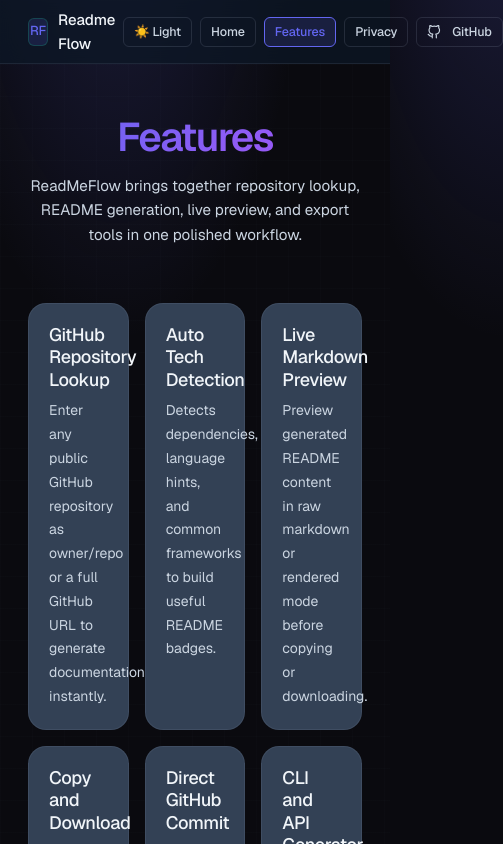
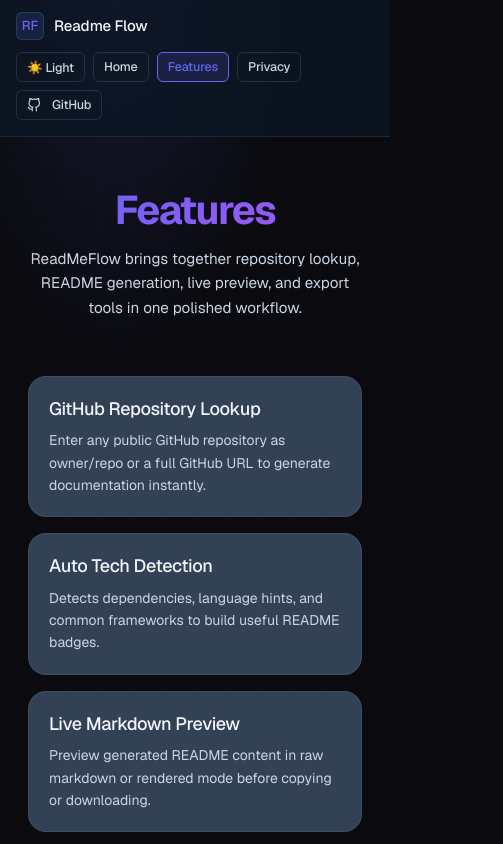
Before and after one commit to S4-coder/Read-Me-Flow, a Next.js app: page /features in a window 390 px wide. Shown: the top 844 px of the page, 503 px wide, since content can reach past the window. Built offline with nearby package versions, Linux system fonts and the light colour scheme.

Commit message:
Center width and App Router page layouts

```diff
--- a/pages/features.jsx
+++ b/app/features/page.js
@@ -1,5 +1,5 @@
-import Header from '../components/Header';
-import Footer from '../components/Footer';
+import Header from '../../components/Header';
+import Footer from '../../components/Footer';
 
 export const metadata = {
   title: 'Features',
@@ -46,23 +46,14 @@
         </section>
 
         <section className="panel" style={{ padding: 0, overflow: 'visible' }}>
-          <div style={{
-            display: 'grid',
-            gridTemplateColumns: 'repeat(3, minmax(0, 1fr))',
-            gap: '1rem',
-          }}>
+          <div className="content-grid">
             {features.map((feature) => (
               <article
                 key={feature.title}
-                style={{
-                  background: 'var(--bg-elevated)',
-                  border: '1px solid var(--border-dim)',
-                  borderRadius: '18px',
-                  padding: '1.25rem',
-                }}
+                className="feature-card"
               >
-                <h2 style={{ fontSize: '18px', marginBottom: '0.5rem' }}>{feature.title}</h2>
-                <p style={{ color: 'var(--text-secondary)', fontSize: '14px' }}>{feature.description}</p>
+                <h2 className="feature-card-title">{feature.title}</h2>
+                <p className="feature-card-description">{feature.description}</p>
               </article>
             ))}
           </div>
--- a/app/globals.css
+++ b/app/globals.css
@@ -57,6 +57,13 @@
   line-height: 1.6;
   min-height: 100vh;
   overflow-x: hidden;
+}
+
+html,
+body,
+#__next {
+  width: 100%;
+  max-width: 100%;
 }
 
 /* ─── Subtle grid texture ───────────────────────────────────── */
@@ -195,6 +202,9 @@
   grid-template-columns: 45fr 55fr;
   gap: 0;
   flex: 1;
+  width: 100%;
+  max-width: 1180px;
+  margin: 0 auto;
   overflow: hidden;
   padding: 0 1.75rem 1.5rem;
 }
@@ -207,7 +217,15 @@
   }
 }
 
+@media (max-width: 720px) {
+  .workspace {
+    max-width: 100%;
+    padding: 0 1rem 1rem;
+  }
+}
+
 .panel {
+  min-width: 0;
   overflow-y: auto;
   padding: 2rem 1.75rem;
   scroll-padding-top: 1rem;
@@ -217,19 +235,89 @@
   border-right: 1px solid var(--border-dim);
 }
 
+.content-grid {
+  display: grid;
+  grid-template-columns: repeat(3, minmax(0, 1fr));
+  gap: 1rem;
+  width: 100%;
+}
+
+.feature-card {
+  width: 100%;
+  min-width: 0;
+  background: var(--bg-elevated);
+  border: 1px solid var(--border-dim);
+  border-radius: 18px;
+  padding: 1.25rem;
+}
+
+.feature-card-title {
+  font-size: 18px;
+  margin: 0 0 0.5rem;
+  line-height: 1.35;
+}
+
+.feature-card-description {
+  margin: 0;
+  color: var(--text-secondary);
+  font-size: 14px;
+  line-height: 1.6;
+}
+
+@media (max-width: 900px) {
+  .content-grid {
+    grid-template-columns: repeat(2, minmax(0, 1fr));
+  }
+}
+
+@media (max-width: 620px) {
+  .content-grid {
+    grid-template-columns: 1fr;
+  }
+}
+
 /* ─── Navbar ────────────────────────────────────────────────── */
 .navbar {
-  height: 64px;
+  width: 100%;
+  min-height: 64px;
+  height: auto;
   border-bottom: 1px solid var(--border-dim);
   background: rgba(13, 23, 38, 0.75);
   backdrop-filter: blur(12px);
   -webkit-backdrop-filter: blur(12px);
   display: flex;
   align-items: center;
-  padding: 0 1.75rem;
+  justify-content: space-between;
+  padding: 0.75rem 1.75rem;
   position: sticky;
   top: 0;
   z-index: 50;
+}
+
+.navbar-actions {
+  margin-left: auto;
+  display: flex;
+  align-items: center;
+  justify-content: flex-end;
+  flex-wrap: wrap;
+  gap: 8px;
+}
+
+@media (max-width: 720px) {
+  .navbar {
+    align-items: flex-start;
+    flex-direction: column;
+    gap: 0.75rem;
+    padding: 0.75rem 1rem;
+  }
+
+  .navbar-actions {
+    width: 100%;
+    margin-left: 0;
+    justify-content: flex-start;
+    overflow-x: auto;
+    padding-bottom: 0.25rem;
+  }
 }
 
 .navbar-brand {
@@ -253,13 +341,6 @@
   justify-content: center;
   color: var(--accent);
   font-size: 13px;
-}
-
-.navbar-actions {
-  margin-left: auto;
-  display: flex;
-  align-items: center;
-  gap: 8px;
 }
 
 /* ─── Buttons ───────────────────────────────────────────────── */
@@ -440,6 +521,8 @@
 
 /* ─── Cards & Surfaces ──────────────────────────────────────── */
 .card {
+  width: 100%;
+  min-width: 0;
   background: var(--bg-surface);
   border: 1px solid var(--border-dim);
   border-radius: var(--radius-xl);
@@ -447,6 +530,8 @@
 }
 
 .card-elevated {
+  width: 100%;
+  min-width: 0;
   background: var(--bg-elevated);
   border: 1px solid var(--border-default);
   border-radius: var(--radius-xl);
@@ -539,6 +624,8 @@
 }
 
 .check-item {
+  width: 100%;
+  min-width: 0;
   display: flex;
   align-items: center;
   gap: 10px;
@@ -654,6 +741,8 @@
 
 /* ─── Preview / Markdown ────────────────────────────────────── */
 .preview-card {
+  width: 100%;
+  min-width: 0;
   background: var(--bg-surface);
   border: 1px solid var(--border-dim);
   border-radius: var(--radius-xl);
@@ -667,6 +756,8 @@
   display: flex;
   align-items: center;
   justify-content: space-between;
+  flex-wrap: wrap;
+  gap: 12px;
   padding: 14px 18px;
   border-bottom: 1px solid var(--border-dim);
   background: var(--bg-elevated);
@@ -701,10 +792,18 @@
 .preview-actions {
   display: flex;
   align-items: center;
+  justify-content: flex-end;
+  flex-wrap: wrap;
   gap: 6px;
 }
 
+.preview-actions .btn {
+  min-width: 88px;
+}
+
 .preview-body {
+  width: 100%;
+  min-width: 0;
   flex: 1;
   overflow-y: auto;
   padding: 1.75rem 2rem;
@@ -713,6 +812,8 @@
 
 /* Markdown-rendered content styles */
 .md-content {
+  width: 100%;
+  min-width: 0;
   font-size: 14px;
   color: var(--text-secondary);
   line-height: 1.75;
@@ -848,6 +949,8 @@
 
 /* ─── Empty / Loading States ────────────────────────────────── */
 .empty-state {
+  width: 100%;
+  min-width: 0;
   display: flex;
   flex-direction: column;
   align-items: center;
@@ -909,6 +1012,13 @@
 }
 
 /* ─── Utility: Stack spacing ────────────────────────────────── */
+.stack,
+.stack-sm,
+.stack-lg {
+  width: 100%;
+  min-width: 0;
+}
+
 .stack > * + * { margin-top: var(--stack-gap, 1rem); }
 .stack-sm > * + * { margin-top: 0.625rem; }
 .stack-lg > * + * { margin-top: 1.5rem; }
@@ -1035,6 +1145,12 @@
   height: 3rem;
 }
 
+.md-rendered {
+  width: 100%;
+  min-width: 0;
+  overflow-wrap: anywhere;
+}
+
 .md-rendered h1 {
   font-size: 22px;
   font-weight: 600;
--- a/components/Header.jsx
+++ b/components/Header.jsx
@@ -6,13 +6,14 @@
 
 export default function Header() {
   const pathname = usePathname();
-  const [theme, setTheme] = useState('dark');
+  const [theme, setTheme] = useState(() => {
+    if (typeof window === 'undefined') return 'dark';
+    return localStorage.getItem('readmeflow-theme') || 'dark';
+  });
 
   useEffect(() => {
-    const saved = localStorage.getItem('readmeflow-theme') || 'dark';
-    setTheme(saved);
-    document.documentElement.setAttribute('data-theme', saved);
-  }, []);
+    document.documentElement.setAttribute('data-theme', theme);
+  }, [theme]);
 
   const toggleTheme = () => {
     const next = theme === 'dark' ? 'light' : 'dark';
--- a/pages/_app.js
+++ /dev/null
@@ -1,5 +0,0 @@
-import '../app/globals.css';
-
-export default function App({ Component, pageProps }) {
-  return <Component {...pageProps} />;
-}
```
Also changed, not shown: app/privacy/page.js (renamed from privacy/page.js, +6 -15 lines), components/ReadmeGenerator.jsx (+6 -5 lines).
